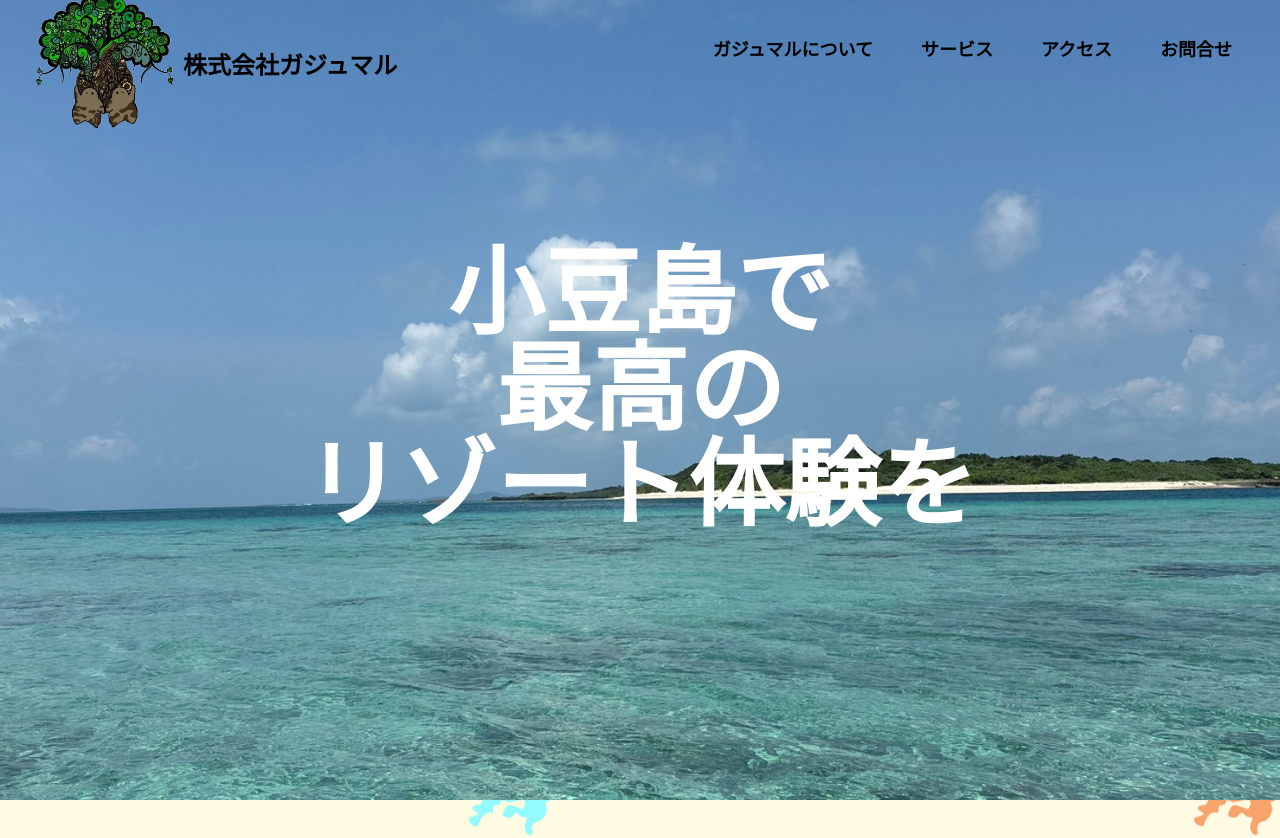
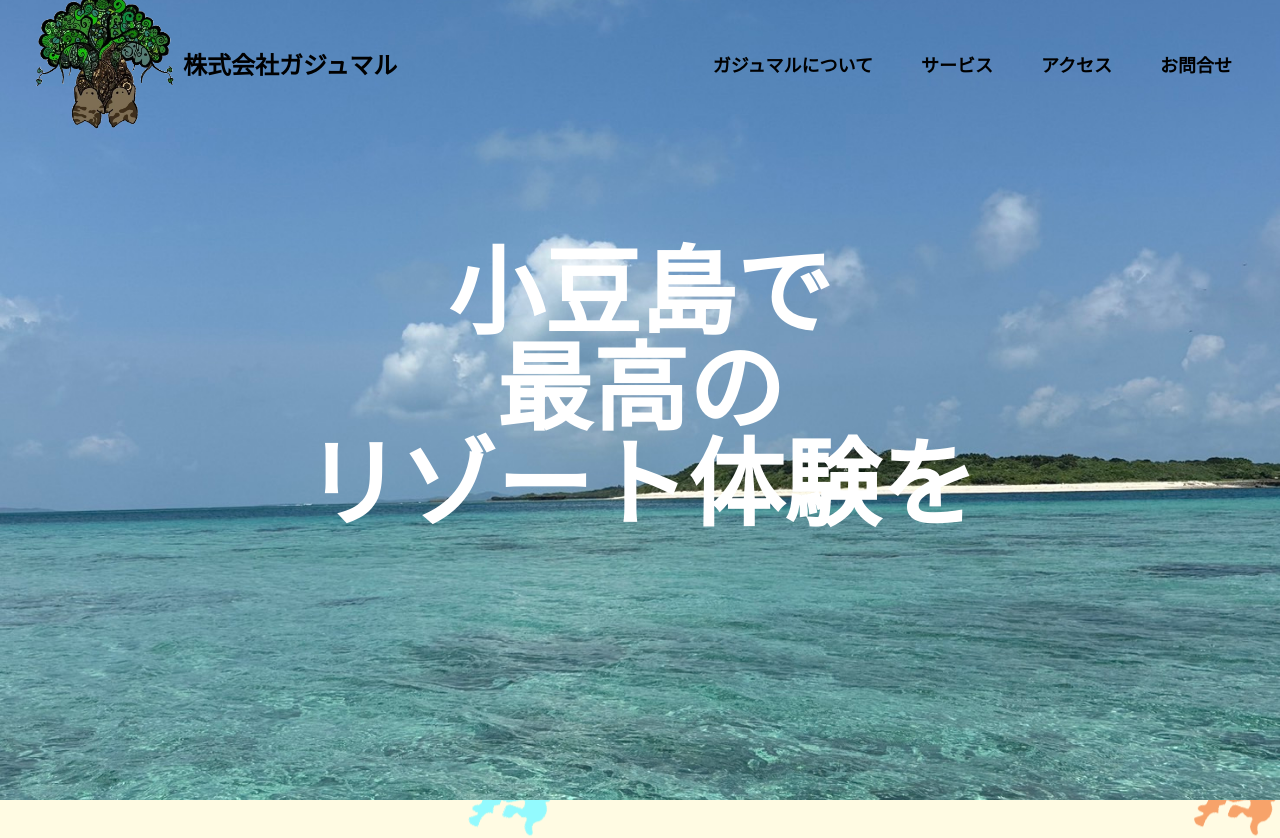
Before and after one commit to olivemochi23/gajumaru-site, a Next.js app: page / in a window 1280 px wide. Shown: the top 838 px of the page. Built offline with nearby package versions, Linux system fonts and the light colour scheme; a web font is replaced by a local one.

Commit message:
change header mt

```diff
--- a/app/page.tsx
+++ b/app/page.tsx
@@ -82,7 +82,7 @@ export default function Home() {
 
           <ul className={`absolute top-full left-0 w-full bg-slate-300 bg-opacity-50 md:bg-transparent md:static md:flex md:justify-end gap-4 font-bold md:ml-auto ${isMenuOpen ? 'block' : 'hidden'}`}>
             {navItems.map((item) => (
-              <li key={item.label} className="text-black md:text-black text-center">
+              <li key={item.label} className="mt-8 text-black md:text-black text-center">
                 <a
                   href={`#${item.href}`}
                   onClick={(e) => {
```
